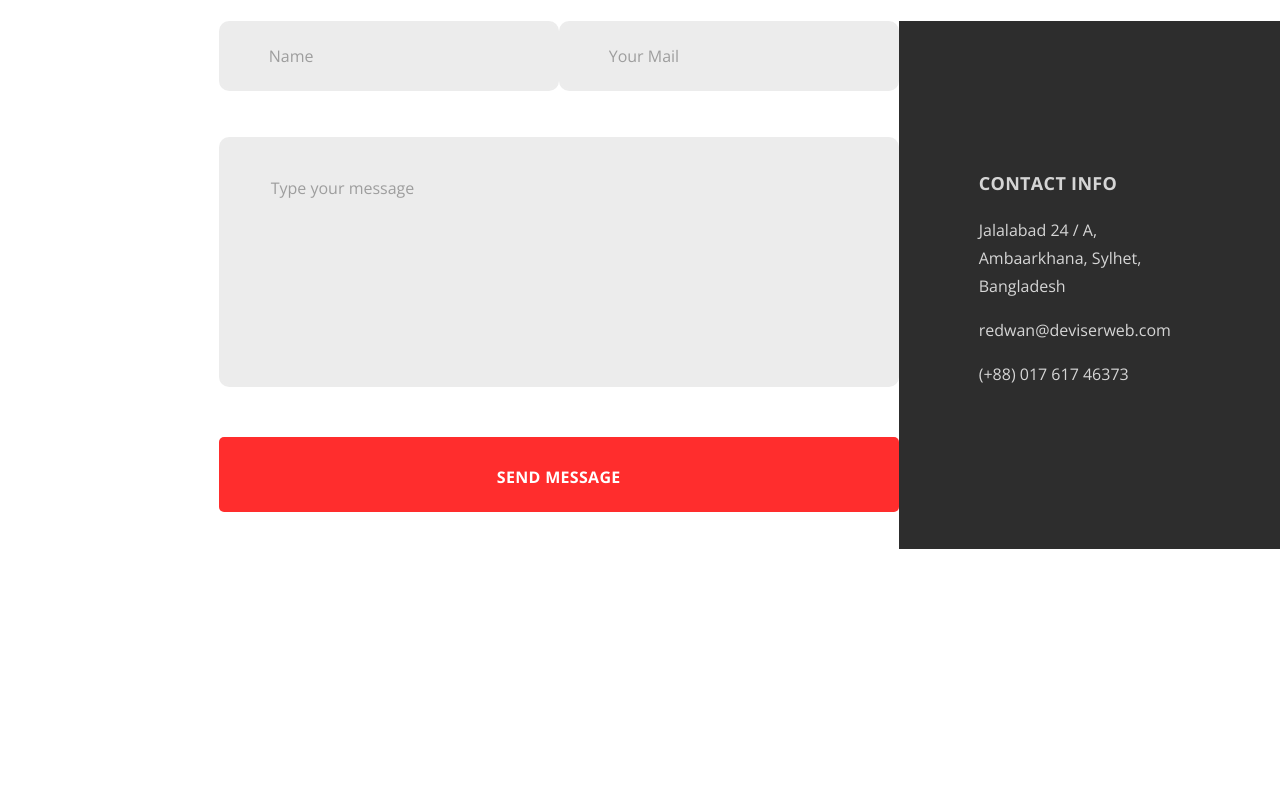
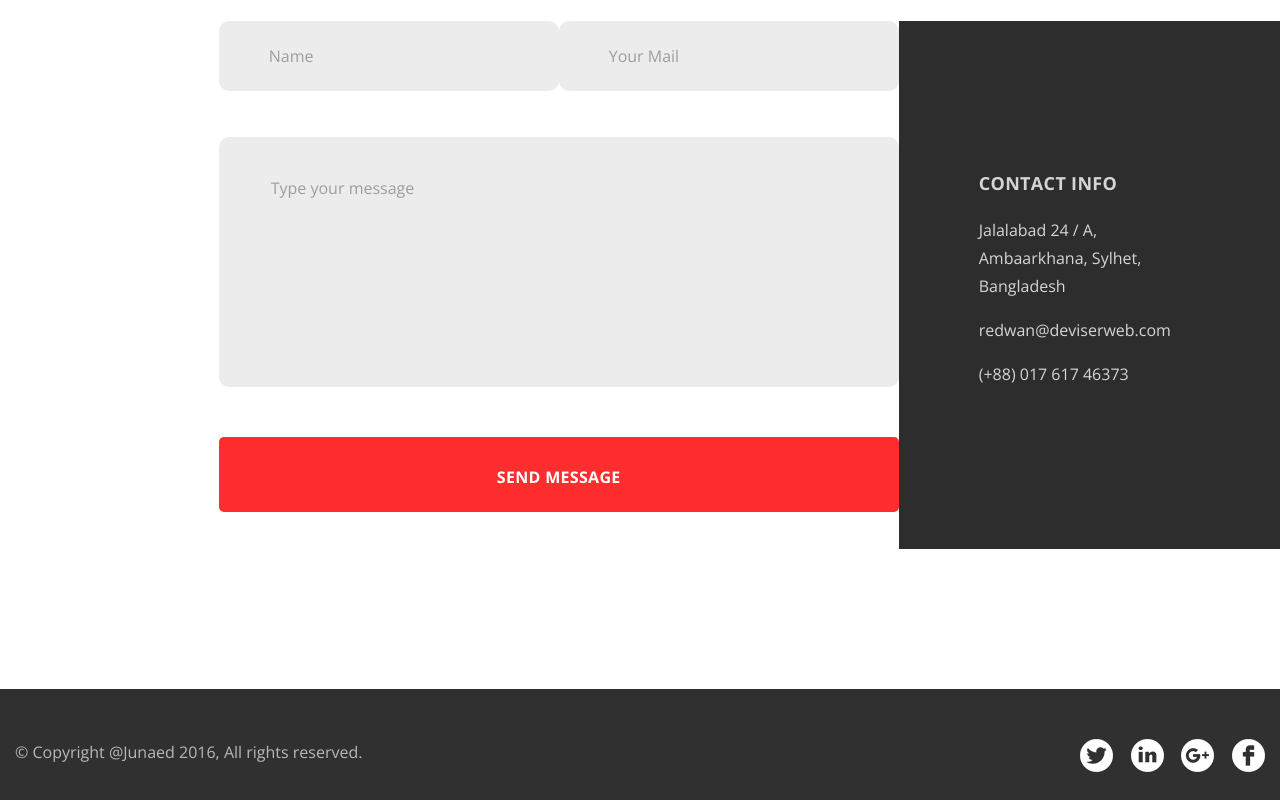
Before and after one commit to gnomi43/Agnecy_landing, a website: page index.html in a window 1280 px wide. Shown: the part 2857-3657 px from the top of the page. Before the commit the page ends 3546 px from the top, so only its background shows below. Drawn offline with nearby package versions, Linux system fonts and the light colour scheme.

Commit message:
footer initial commit

```diff
--- a/index.html
+++ b/index.html
@@ -147,8 +147,19 @@
         </section>
     </main>
 
-    <footer>
+    <footer class="footer">
+        <div class="footer__wrapper container">
+            <div class="footer__copyright">
+                <span class="footer__text">© Copyright @Junaed 2016, All rights reserved.</span>
+            </div>
+            <div class="footer__pictures">
+                <a href="" class="footer__picture"><img src="/source/img/1468368398_Twitter_Rounded_Solid.png" alt=""></a>
+                <a href="" class="footer__picture"><img src="/source/img/1468368407_LinkedIn_Rounded_Solid.png" alt=""></a>
+                <a href="" class="footer__picture"><img src="/source/img/1468368412_Google_Rounded_Solid.png" alt=""></a>
+                <a href="" class="footer__picture"><img src="/source/img/1468368389_Facebook_Rounded_Solid.png" alt=""></a>
+            </div>
+        </div>
+    </footer>
+    </body>
 
-    </footer>
-</body>
-</html>
+    </html>
--- a/source/scss/style.scss
+++ b/source/scss/style.scss
@@ -442,3 +442,39 @@ ul, li, body{
         line-height: 28px;
     }
 }
+
+
+//Footer
+.footer {
+    background-color: #313030;
+    height: 111px;
+    padding-top: 50px;
+    &__wrapper {
+        display: flex;
+        justify-content: space-between;
+    }
+
+    &__copyright {
+    }
+
+    &__text {
+        color: #b8b8b8;
+        font-size: 16px;
+        font-weight: 400;
+        line-height: 26px;
+    }
+
+    &__pictures {
+        width: 185px;
+        height: 33px;
+        display: flex;
+        justify-content: space-between;
+    }
+
+    &__picture {
+        width: 33px;
+        height: 33px;
+    }
+}
+.container {
+}
```
Also changed, not shown: source/css/style.css, source/img/1468368389_Facebook_Rounded_Solid.png (added), source/img/1468368398_Twitter_Rounded_Solid.png (added), source/img/1468368407_LinkedIn_Rounded_Solid.png (added), source/img/1468368412_Google_Rounded_Solid.png (added).
